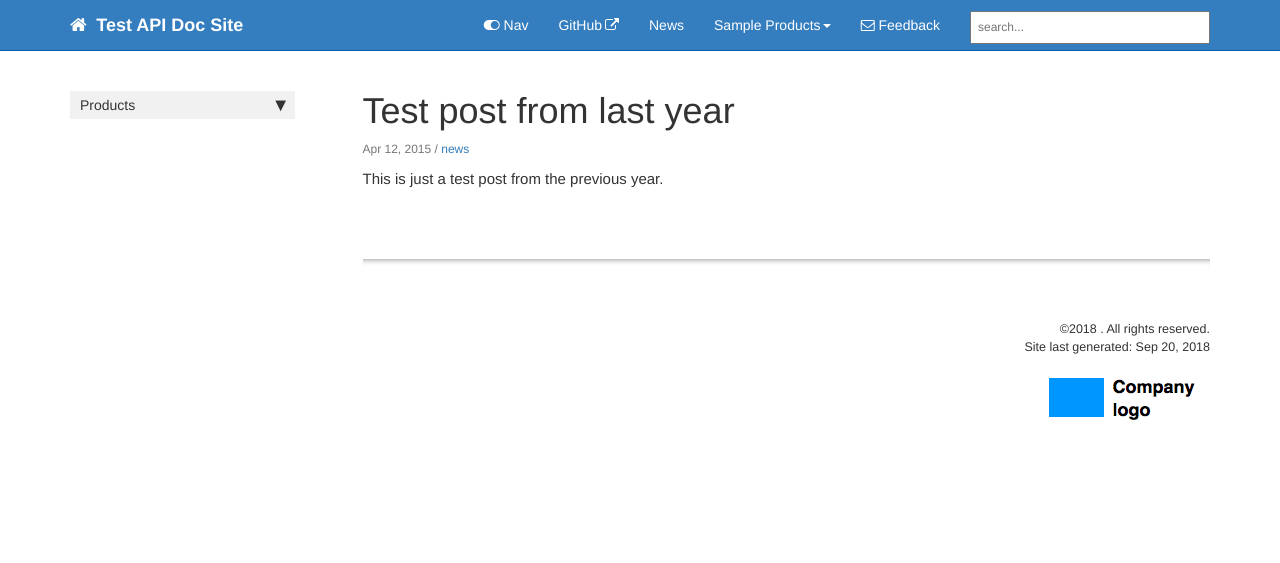
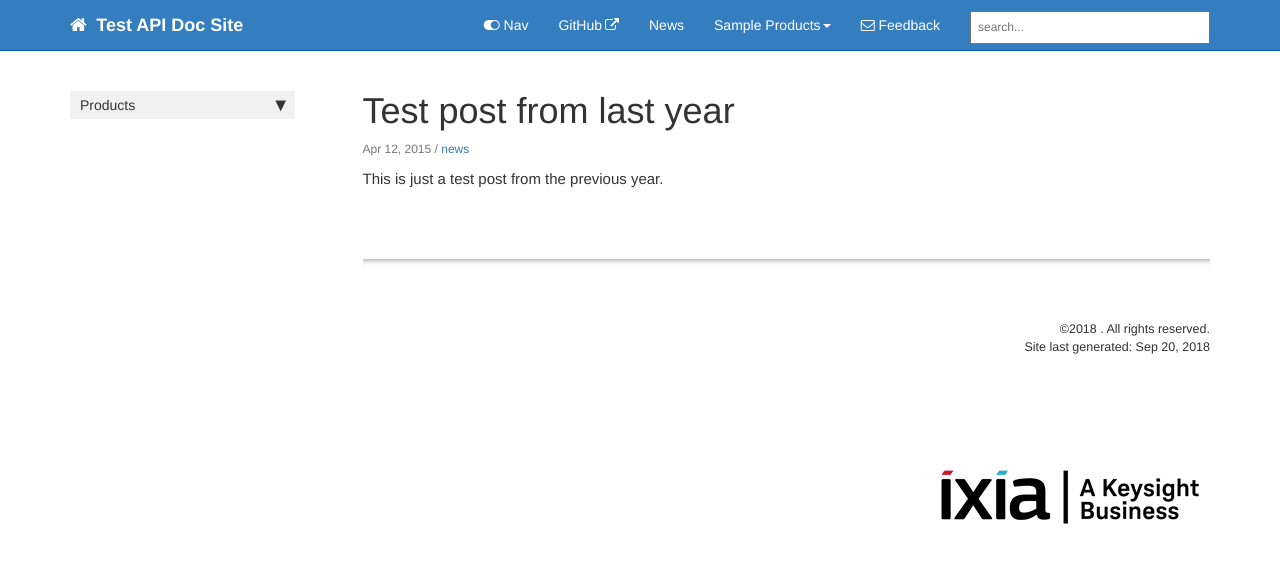
Before and after one commit to Sahana84/TestAPIDoc, a Jekyll site: the page built from _posts/2015-04-12-test-post-last-year.md, in a window 1280 px wide. Shown: the top 563 px of the page. Built offline with Jekyll 4.4.1, drawn with Linux system fonts in a browser that asks for light colours; nearby versions of some CDN libraries; comment, search, counter and statistics services are not loaded.

Commit message:
Update footer.html

```diff
--- a/_includes/footer.html
+++ b/_includes/footer.html
@@ -3,7 +3,7 @@
                 <div class="col-lg-12 footer">
                &copy;{{ site.time | date: "%Y"  }} {{site.company_name}}. All rights reserved. <br />
 {% if page.last_updated %}<span>Page last updated:</span> {{page.last_updated}}<br/>{% endif %} Site last generated: {{ site.time | date: "%b %-d, %Y"  }} <br />
-<p><img src="{{ "images/company_logo.png" }}" alt="Company logo"/></p>
+<p><img src="{{ "images/ixia.png" }}" alt="Company logo"/></p>
                 </div>
             </div>
 </footer>
```
